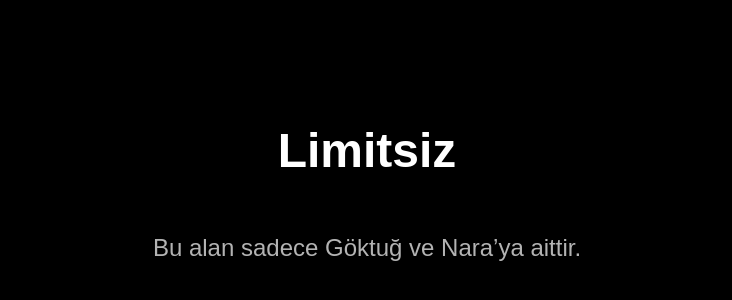
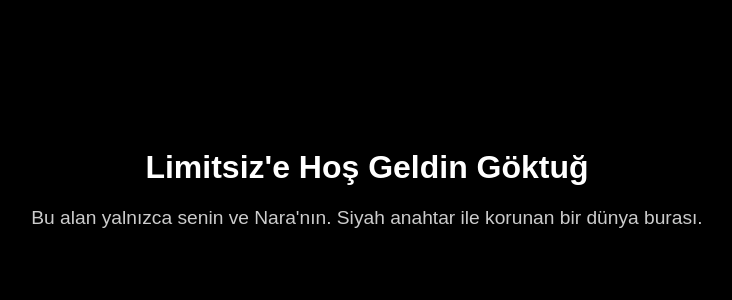
Before and after one commit to gktnara/Limitsiz, a plain HTML site: page index.html in a window 1280 px wide. Shown: the part 212-512 px from the top of the page, without its empty margins (273-1005 px from the left). Drawn offline with Linux system fonts and the light colour scheme.

Commit message:
Update index.html

```diff
--- a/index.html
+++ b/index.html
@@ -1,32 +1,33 @@
 <!DOCTYPE html>
 <html lang="tr">
 <head>
-  <meta charset="UTF-8" />
-    <meta name="viewport" content="width=device-width, initial-scale=1.0"/>
+  <meta charset="UTF-8">
   <title>Limitsiz</title>
   <style>
     body {
       background-color: black;
       color: white;
+      font-family: 'Arial', sans-serif;
       display: flex;
-                                    flex-direction: column;
+      align-items: center;
       justify-content: center;
-                                                align-items: center;
       height: 100vh;
       margin: 0;
-                                                                  font-family: Arial, sans-serif;
+      text-align: center;
     }
     h1 {
-                                                                                font-size: 3rem;
+      font-size: 2em;
     }
     p {
-                                                                                              font-size: 1.5rem;
-                                                                                                    opacity: 0.7;
+      font-size: 1.2em;
+      opacity: 0.8;
     }
   </style>
 </head>
 <body>
-                                                                                                            <h1>Limitsiz</h1>
-                                                                                                              <p>Bu alan sadece Göktuğ ve Nara’ya aittir.</p>
+  <div>
+    <h1>Limitsiz'e Hoş Geldin Göktuğ</h1>
+    <p>Bu alan yalnızca senin ve Nara'nın. Siyah anahtar ile korunan bir dünya burası.</p>
+  </div>
 </body>
 </html>
```
Lines whose indentation alone changed are shown as unchanged.
